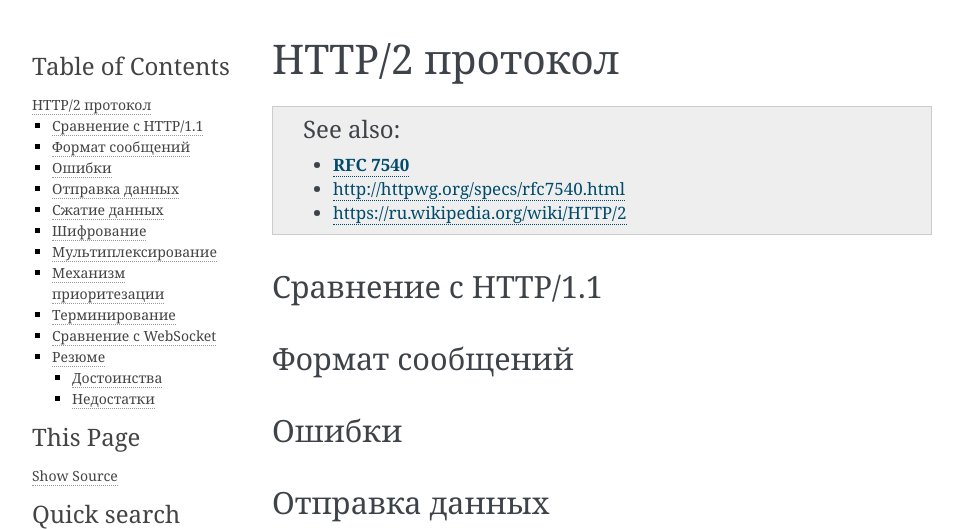
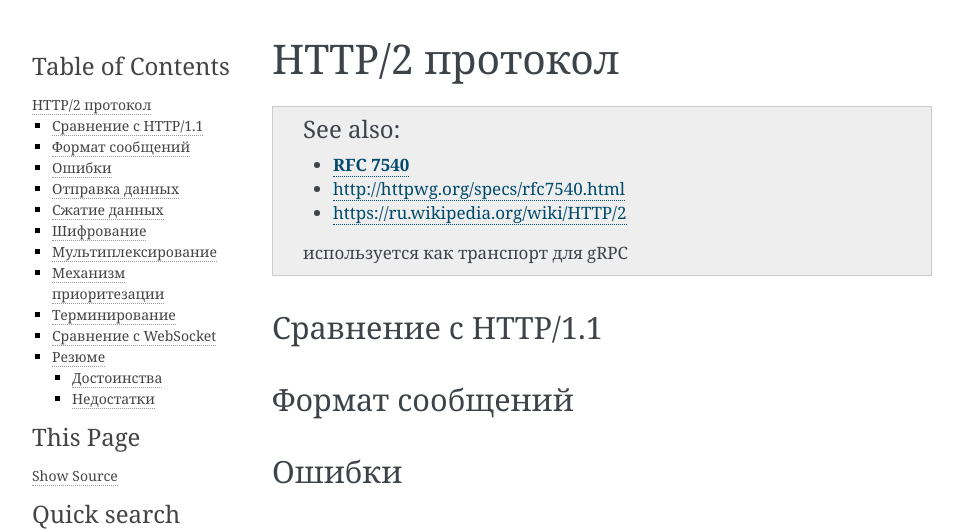
Before and after one commit to ustu/lectures.kpd, a Sphinx documentation site: the page built from docs/kpd/4.http2.rst, in a window 1280 px wide, cut to the strip 0-529 px from the top of the page. Shown: the whole strip, without its empty margins (148-1111 px from the left). Built offline with Sphinx 7.4.7, drawn with Linux system fonts in a browser that asks for light colours; pages that are not in the unit, such as notebooks, are missing from menus; the version number could not be read and is left out.

Commit message:
Update 4.http2.rst

```diff
--- a/docs/kpd/4.http2.rst
+++ b/docs/kpd/4.http2.rst
@@ -2,7 +2,7 @@
 
 .. meta::
    :description: HTTP/2 протокол
-   :keywords: HTTP/2, протокол, SPDY, Google
+   :keywords: HTTP/2, протокол, SPDY, Google, gRPC
 
 HTTP/2 протокол
 ===============
@@ -12,6 +12,8 @@ HTTP/2 протокол
     * :rfc:`7540`
     * http://httpwg.org/specs/rfc7540.html
     * https://ru.wikipedia.org/wiki/HTTP/2
+
+    используется как транспорт для gRPC
 
 Сравнение с HTTP/1.1
 --------------------
```
